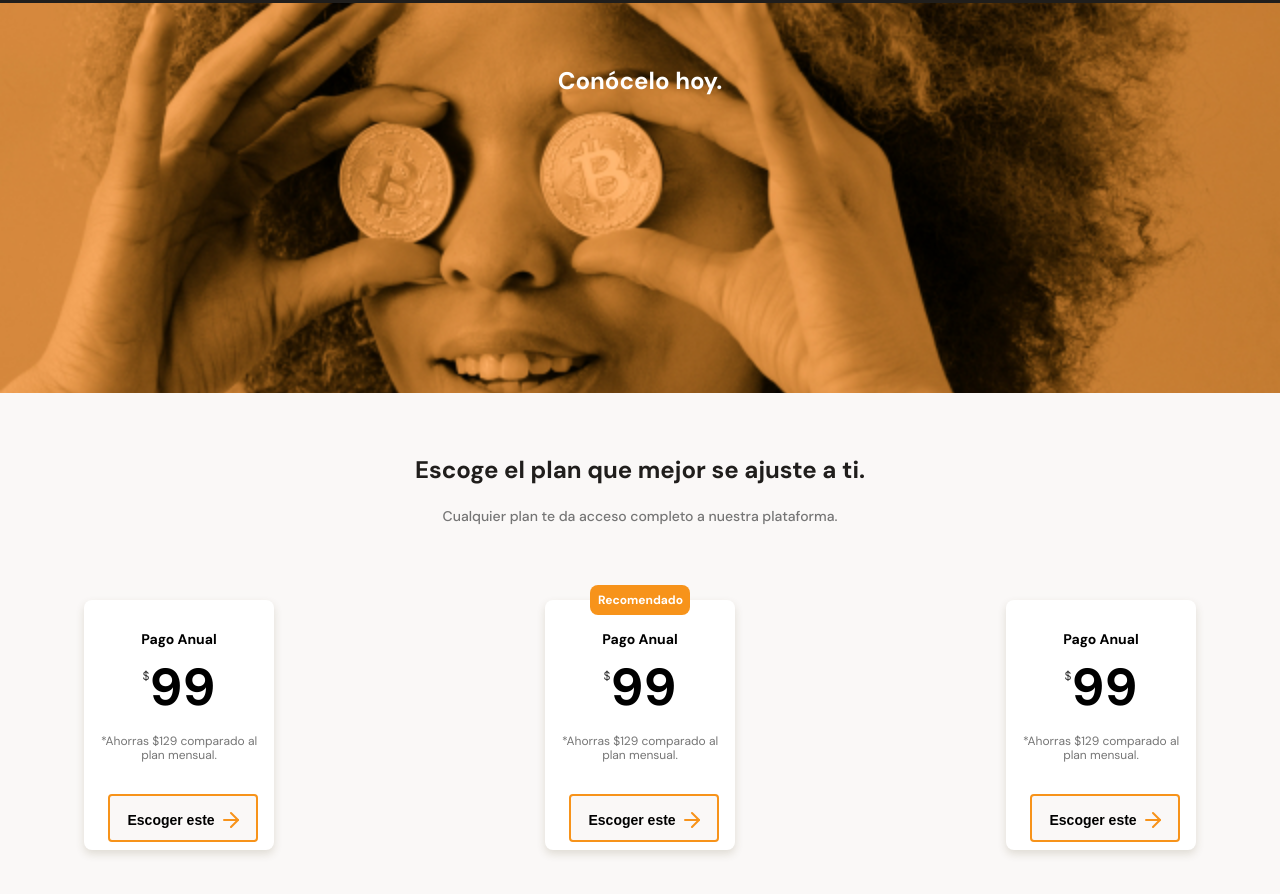
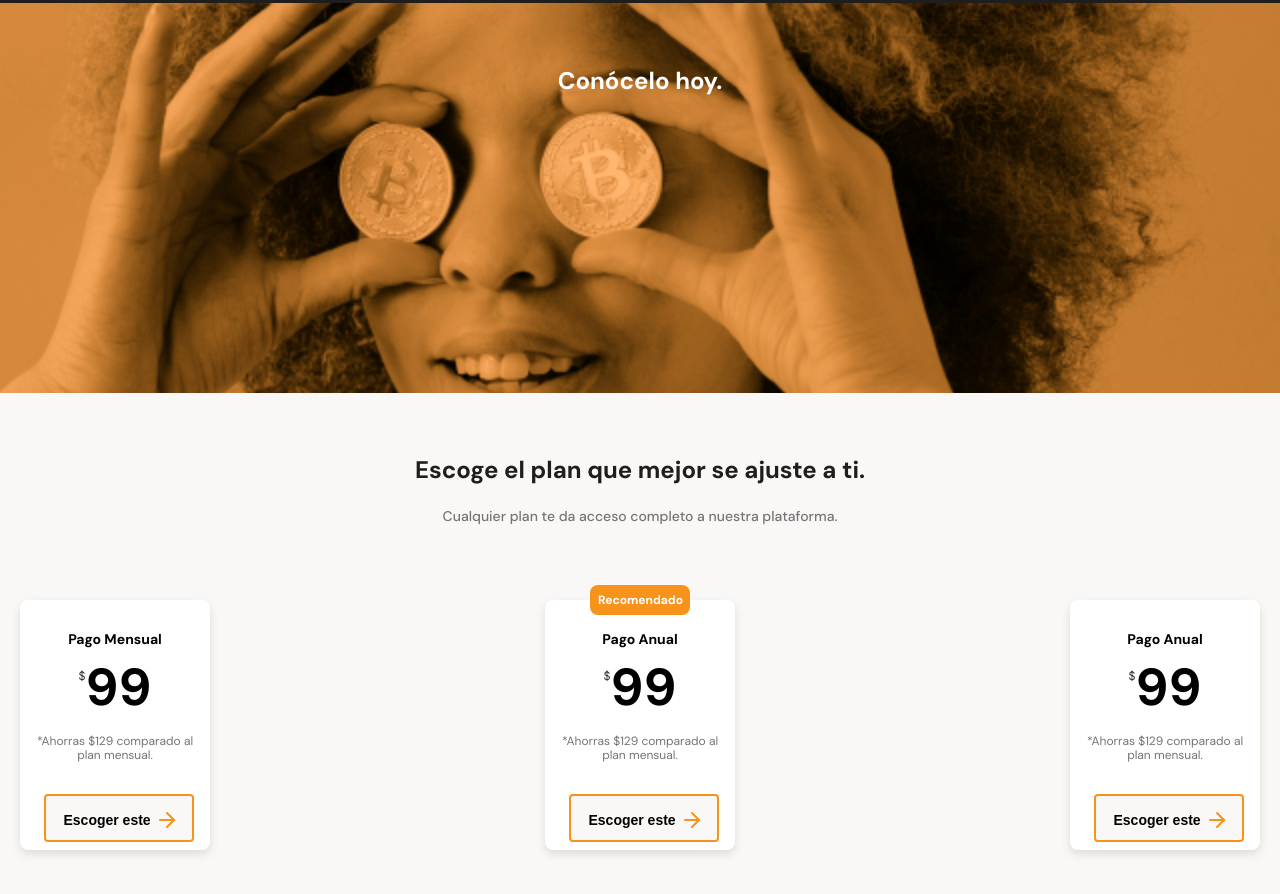
Before and after one commit to KFrinconJ/Batabit, a plain HTML site: page index.html in a window 1280 px wide. Shown: the part 1902-2796 px from the top of the page. Drawn offline with Linux system fonts and the light colour scheme.

Commit message:
Cambios en los scroll

```diff
--- a/index.html
+++ b/index.html
@@ -16,7 +16,7 @@
             <div class="header--title-container">
                 <h1>La próxima revolución en el intercambio de criptomonedas.</h1>
                 <p>Batatabit te ayuda a navegar entre los diferentes precios y tendencias.</p>
-                <a href="" class="header--btn">Conoce Nuestros Planes<span></span> </a>
+                <a href="#plans" class="header--btn">Conoce Nuestros Planes<span></span> </a>
             </div>
 
         </header>
@@ -158,7 +158,7 @@
                 </div>
             </section>
 
-            <section class="plans">
+            <section class="plans" id="plans">
                 <div class="plans-container">
                     <div class="plans-text-container">
                         <h2 class="plans-title">Escoge el plan que mejor se ajuste a ti.</h2>
@@ -166,7 +166,7 @@
                     </div>
                     <section class="slider-section slider-section-sm">
                         <article class="sm-card-container">
-                            <h3>Pago Anual</h3>
+                            <h3>Pago Mensual</h3>
                             <p class="price"><span>$</span>99</p>
                             <p class="sm-info">*Ahorras $129 comparado al plan mensual.</p>
                             <button class="ca-btn">Escoger este <span class="right-arrow"></span></button>
--- a/styles/style.css
+++ b/styles/style.css
@@ -33,6 +33,7 @@ Otros --> reglas CSS y más
 html {
     font-size: 62.5%;
     font-family: 'DM Sans', sans-serif;
+    scroll-behavior : smooth;
 }
 
 
@@ -551,19 +552,21 @@ footer {
 }
 /* Fin de estilos del footer */
 
+/* Inicio implementacion de sliders */
+
 .slider-section {
     width: 90%;
     margin: 0 auto;
     display: flex;
     overflow-x: scroll;
     overscroll-behavior-x: contain;
-    scroll-snap-type: proximity;
-    gap: 40px;
+    scroll-snap-type: x mandatory;
 }
 
 .slider-section-sm {
+    width: 100%;
     height: 300px;
-    gap: 0;
+    scroll-snap-type: x proximity;
     justify-content: space-between;
 }
 .slider-section-sm::-webkit-scrollbar {
@@ -572,4 +575,6 @@ footer {
   }
   .slider-section-sm::-webkit-scrollbar-thumb {
     background-color: var(--bitcoin-orange);
-  }
+}
+
+/* Fin implementacion de sliders */
```
